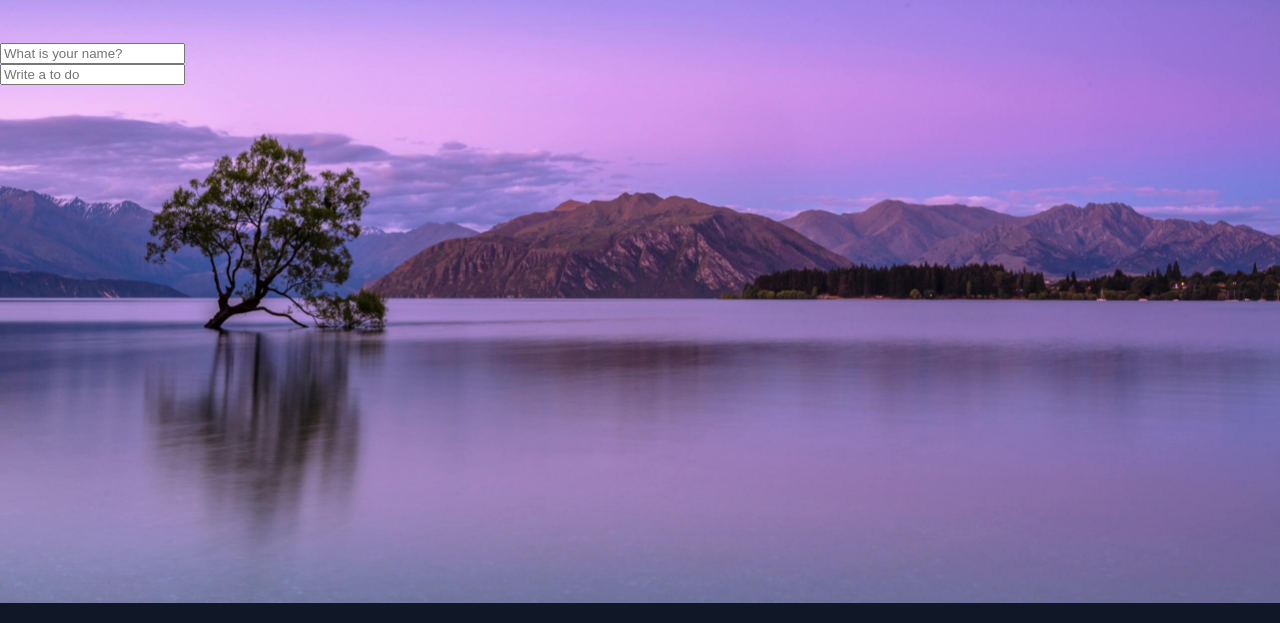
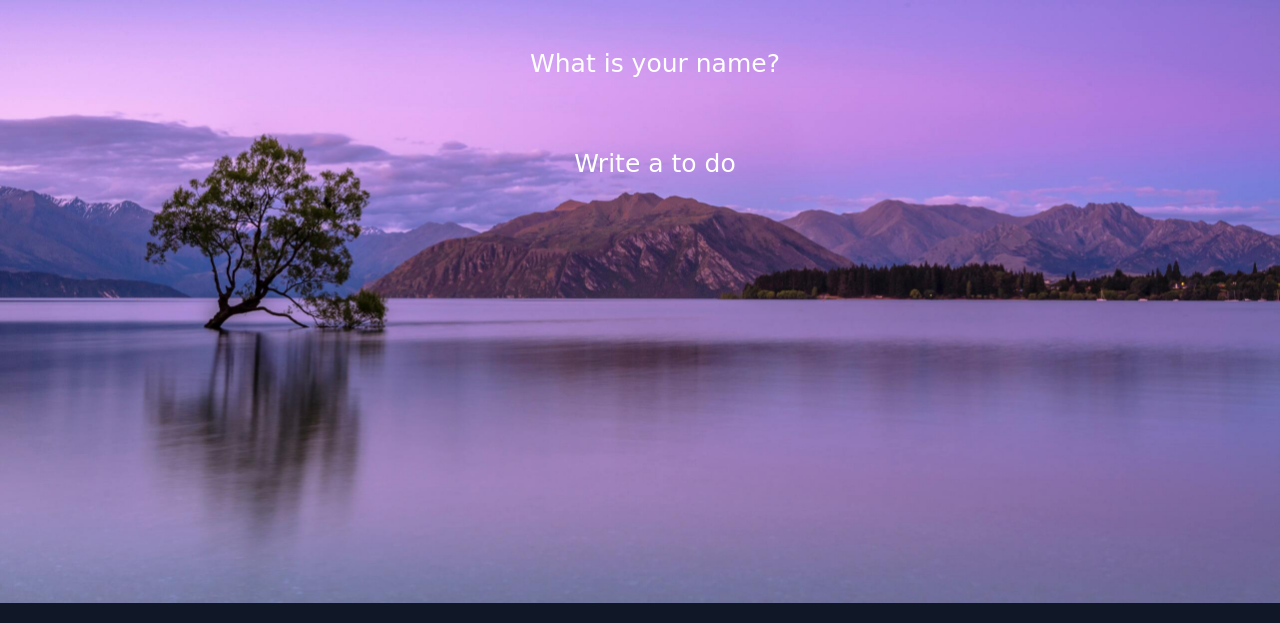
Before and after one commit to mynolog/scriptodo, a plain HTML site: page index.html in a window 1280 px wide. Shown: the part 197-820 px from the top of the page. Drawn offline with nearby package versions, Linux system fonts and the light colour scheme; a web font is replaced by a local one.

Commit message:
Apply styles

```diff
--- a/index.html
+++ b/index.html
@@ -42,9 +42,9 @@
         <h3 class="date-title"></h3>
       </div>
     </header>
-    <main class="main">
-      <form class="js-form form">
-        <input type="text" placeholder="What is your name?" />
+    <div class="main">
+      <form class="js-nameForm name-form">
+        <input type="text" class="name-input" placeholder="What is your name?" />
       </form>
       <h4 class="js-greetings greeting"></h4>
       <!-- <button class="js-edit-button" title="Edit User">
@@ -53,11 +53,11 @@
       <button class="js-delete-button" title="Delete User">
         <i class="far fa-trash-alt"></i>
       </button> -->
-      <form class="js-toDoForm">
-        <input type="text" placeholder="Write a to do" />
+      <form class="js-toDoForm todo-form">
+        <input type="text" class="todo-input" placeholder="Write a to do" />
       </form>
-      <ul class="js-toDoList"></ul>
-    </main>
+      <ul class="js-toDoList todo-list"></ul>
+    </div>
     <!-- <footer class="footer"></footer> -->
     <script src="./src/js/clock.js"></script>
     <script src="./src/js/greeting.js"></script>
--- a/src/css/header.css
+++ b/src/css/header.css
@@ -3,7 +3,7 @@
   height: 100%;
   display: grid;
   grid-template-columns: repeat(3, 1fr);
-  grid-template-rows: 1fr 2fr;
+  grid-template-rows: 1fr 4fr;
   padding: 10px;
 }
 
@@ -59,6 +59,9 @@
   border-radius: 50%;
   box-shadow: 2px 4px 6px rgba(0, 0, 0, 0.2);
 }
+.clock-switch:hover {
+  cursor: pointer;
+}
 .clock-switch:checked {
   border-color: #4ed164;
   box-shadow: inset 20px 0 0 0 #4ed164;
--- /dev/null
+++ b/src/css/main.css
@@ -0,0 +1,78 @@
+.main {
+  width: 100%;
+  height: 100%;
+  padding: 10px;
+  display: grid;
+  grid-template-columns: repeat(3, 1fr);
+  grid-template-rows: repeat(2, 1fr) 4fr;
+  justify-items: center;
+  align-items: center;
+}
+
+.name-form,
+.greeting,
+.todo-form,
+.todo-list {
+  grid-column: 2 / 3;
+}
+
+.name-form,
+.greeting {
+  grid-row: 1 / 2;
+}
+
+.greeting {
+  font-size: 33px;
+  display: flex;
+  justify-content: center;
+  align-items: center;
+}
+
+.name-form,
+.todo-form {
+  width: 100%;
+  height: 70%;
+}
+.name-input,
+.todo-input {
+  all: unset;
+  font-family: "Yeon Sung", cursive;
+  width: 100%;
+  height: 100%;
+  text-indent: 10px;
+  font-size: 25px;
+  text-align: center;
+}
+.name-input:focus,
+.todo-input:focus {
+  background-color: black;
+  opacity: 0.3;
+}
+
+.todo-form {
+  grid-row: 2 / 3;
+}
+
+.todo-list {
+  width: 65%;
+  grid-row: 3 / 4;
+  align-self: flex-start;
+  font-size: 20px;
+  display: flex;
+  flex-direction: column;
+  padding: 10px;
+}
+.todo-list li {
+  margin-bottom: 15px;
+  display: flex;
+  justify-content: space-between;
+}
+.todo-list li > button {
+  all: unset;
+  transition: 0.2s linear;
+}
+.todo-list li > button:hover,
+.todo-list li > button:active {
+  cursor: pointer;
+  transform: scale(0.87);
+}
--- a/src/css/style.css
+++ b/src/css/style.css
@@ -1,6 +1,11 @@
 @import "https://cdnjs.cloudflare.com/ajax/libs/meyer-reset/2.0/reset.css";
 @import url("https://fonts.googleapis.com/css2?family=Yeon+Sung&display=swap");
 @import "./header.css";
+@import "./main.css";
+
+::placeholder {
+  color: #fff;
+}
 
 body {
   font-family: "Yeon Sung", cursive;
@@ -10,10 +15,10 @@ body {
   box-sizing: border-box;
   overflow: hidden;
   display: grid;
-  grid-template-rows: 30% auto;
+  grid-template-rows: 25% auto;
 }
 
-.form,
+.name-form,
 .greetings {
   display: none;
 }
--- a/src/js/greeting.js
+++ b/src/js/greeting.js
@@ -1,5 +1,5 @@
-const form = document.querySelector(".js-form");
-const input = form.querySelector("input");
+const nameForm = document.querySelector(".js-nameForm");
+const input = nameForm.querySelector("input");
 const greeting = document.querySelector(".js-greetings");
 
 const USER_LS = "currentUser";
@@ -17,12 +17,12 @@ const handleSubmit = (e) => {
 };
 
 const askName = () => {
-  form.classList.add(SHOWING);
-  form.addEventListener("submit", handleSubmit);
+  nameForm.classList.add(SHOWING);
+  nameForm.addEventListener("submit", handleSubmit);
 };
 
 const paintGreeting = (userName) => {
-  form.classList.remove(SHOWING);
+  nameForm.classList.remove(SHOWING);
   greeting.classList.add(SHOWING);
   greeting.innerText = `Hello ${userName}`;
 };
--- a/src/js/todo.js
+++ b/src/js/todo.js
@@ -36,8 +36,13 @@ const paintToDo = (text) => {
     text,
     id: newId,
   };
-  toDos.push(toDoObj);
-  saveToDos();
+  if (toDos.length < 7) {
+    console.log(toDos.length);
+    toDos.push(toDoObj);
+    saveToDos();
+  } else {
+    alert("욕심쟁이");
+  }
   toDoInput.placeholder = "Write a to do";
 };
 
--- a/src/js/weather.js
+++ b/src/js/weather.js
@@ -10,10 +10,10 @@ const getCurrentWeather = (lat, lon) => {
     .then((res) => res.json())
     .then((json) => {
       const temperture = Math.round(json.main.temp);
-      const description = json.weather[0].description;
-      const city = json.name;
+      const description = json.weather[0].description.toUpperCase();
+      const city = json.name.toUpperCase();
       const country = json.sys.country;
-      currentWeather.innerText = `${temperture}°C, ${description} @${city}, ${country}`;
+      currentWeather.innerText = `${temperture}° ${description} @ ${city}, ${country}`;
     })
     .catch((err) => console.log(err));
 };
```
